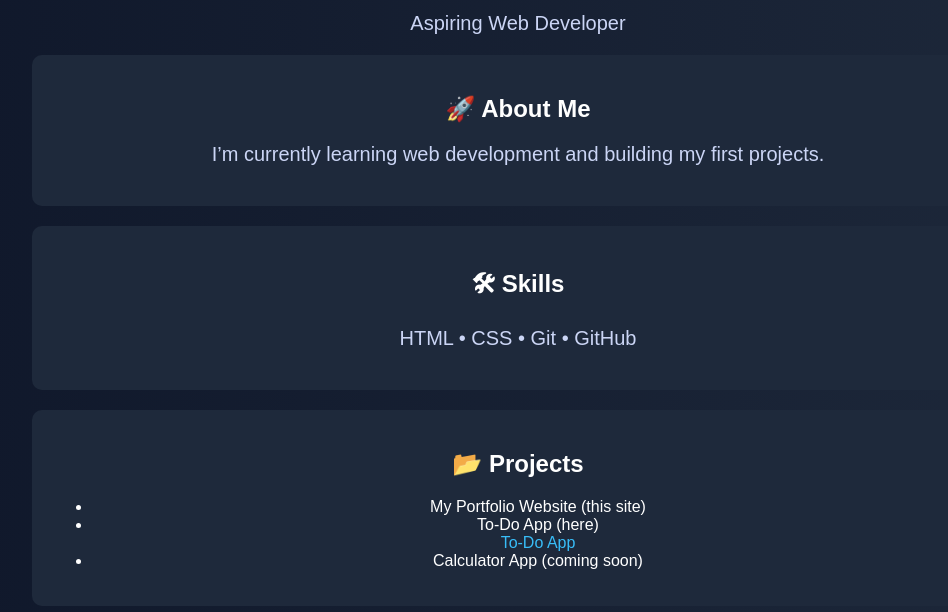
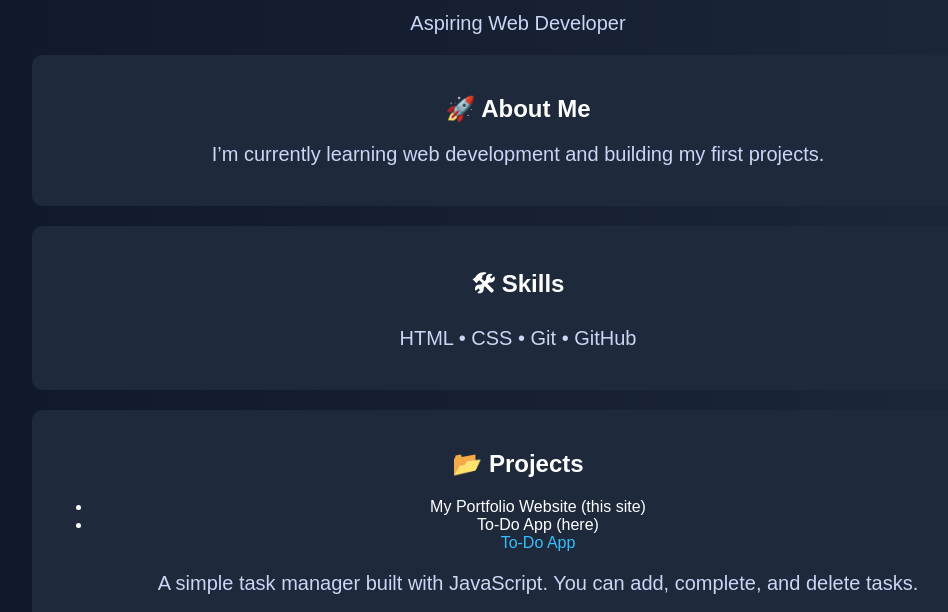
Before and after one commit to DavidAhanonu/my-first-project, a plain HTML site: page index.html in a window 1280 px wide. Shown: the part 171-783 px from the top of the page, without its empty margins (122-1070 px from the left). Drawn offline with Linux system fonts and the light colour scheme.

Commit message:
Update index.html

```diff
--- a/index.html
+++ b/index.html
@@ -58,6 +58,7 @@
       <a href="https://davidahanonu.github.io/todo-app/" target="_blank">
       To-Do App
     </a>
+      <p>A simple task manager built with JavaScript. You can add, complete, and delete tasks.</p>
   <li>Calculator App (coming soon)</li>
 </ul>
   </div>
```
